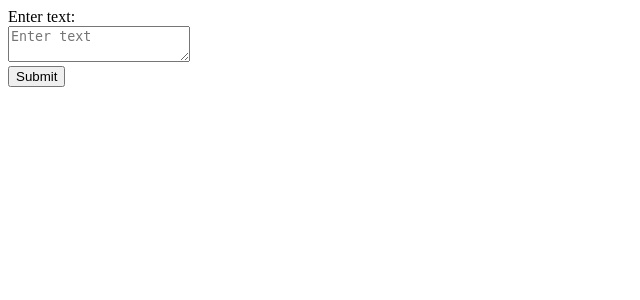
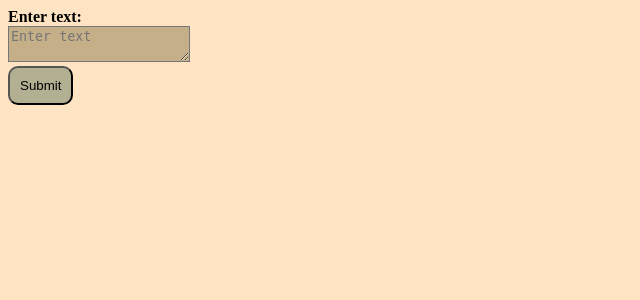
Before and after one commit to NathanGrs00/ml-poc-classification, a Flask app: page / in a window 1280 px wide. Shown: the top 300 px of the page, without its empty margins (0-640 px from the left). Run offline with Flask 3, Linux system fonts and the light colour scheme.

Commit message:
Add CSS styling for improved layout and aesthetics in index.html

```diff
--- a/static/css/styles.css
+++ b/static/css/styles.css
@@ -0,0 +1,17 @@
+body {
+    background: bisque;
+}
+
+label {
+    font-weight: bold;
+}
+
+textarea {
+    background: #c4af89;
+}
+
+button {
+    background: #b3af93;
+    padding: 10px;
+    border-radius: 10px;
+}
--- a/templates/index.html
+++ b/templates/index.html
@@ -6,6 +6,7 @@
           content="width=device-width, user-scalable=no, initial-scale=1.0, maximum-scale=1.0, minimum-scale=1.0">
     <meta http-equiv="X-UA-Compatible" content="ie=edge">
     <title>Document</title>
+    <link rel="stylesheet" href="/static/css/styles.css">
 </head>
 <body>
     <label for="user-input">Enter text:</label> <br>
```
